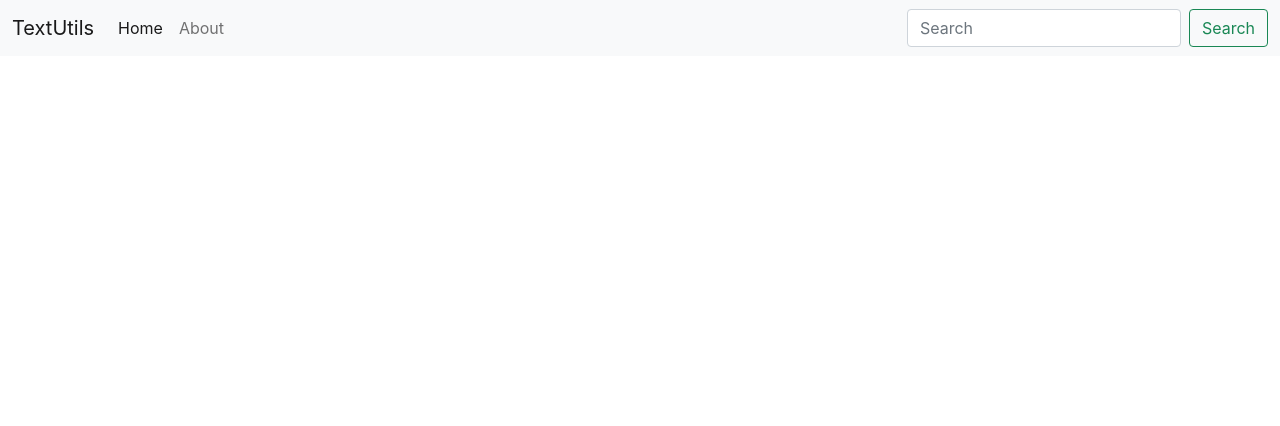
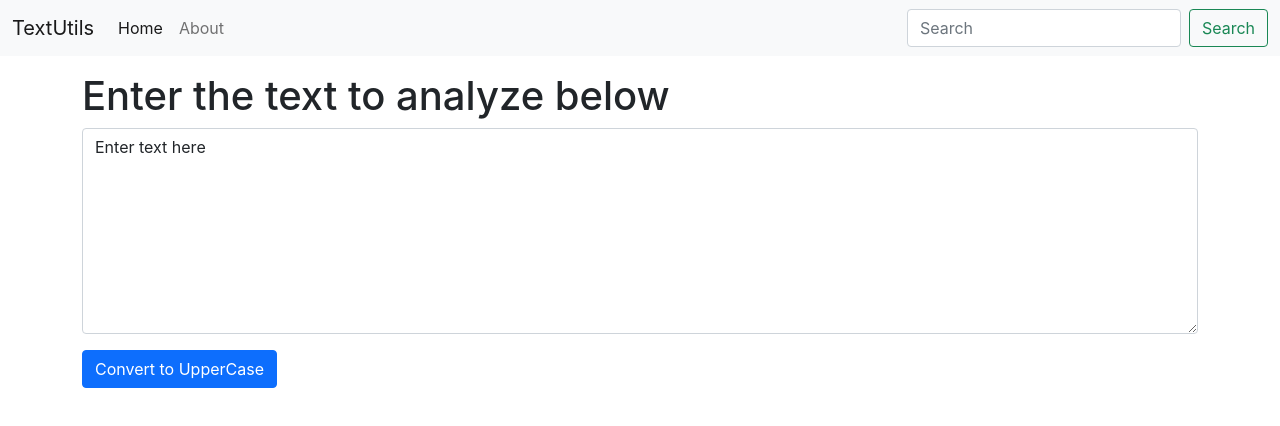
Before and after one commit to bhawana2001/Text-Utils, a React (Create React App) app: page / in a window 1280 px wide. Shown: the top 426 px of the page. Built offline with nearby package versions, Linux system fonts and the light colour scheme.

Commit message:
Add textform component to App.js file

```diff
--- a/src/App.js
+++ b/src/App.js
@@ -1,11 +1,14 @@
 import './App.css';
 import Navbar from './components/Navbar';
+import TextForm from './components/TextForm';
 
 function App() {
   return (
     <>
       <Navbar title="TextUtils" />
-
+      <div className="container my-3">
+      <TextForm heading="Enter the text to analyze below"/>
+      </div>
    </>
   );
 }
```
